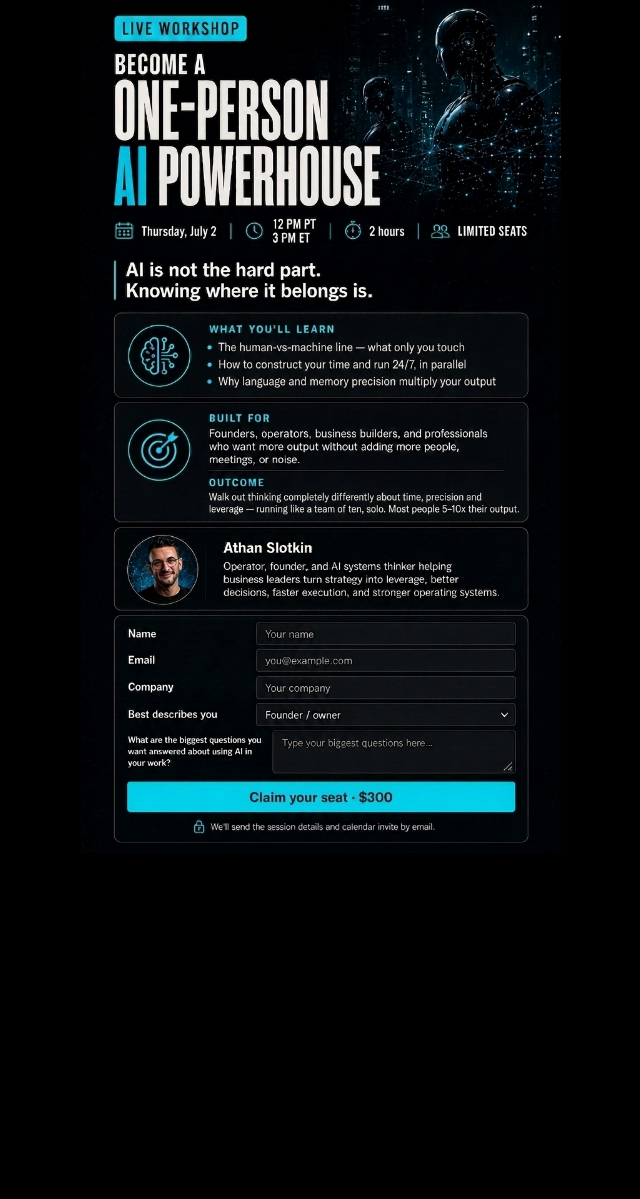
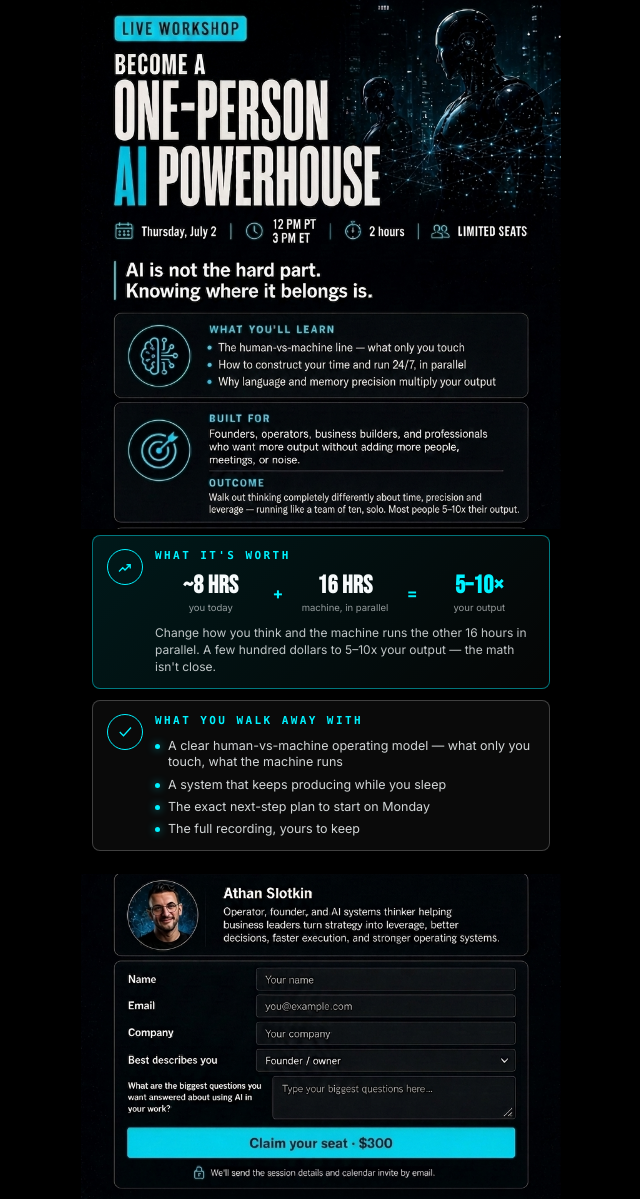
Before and after one commit to Tools-AS/one-person-ai-powerhouse, a plain HTML site: page index.html in a window 1280 px wide. Shown: the whole page, without its empty margins (319-959 px from the left). Before the commit the page ends 853 px from the top, so only its background shows below. Drawn offline with Linux system fonts and the light colour scheme.

Commit message:
Hybrid: your exact hero+bio/form pixels, numbers + takeaways inserted in your style
Co-Authored-By: Claude Opus 4.8 <noreply@anthropic.com>

```diff
--- a/index.html
+++ b/index.html
@@ -4,36 +4,91 @@
     <meta charset="UTF-8" />
     <meta name="viewport" content="width=device-width, initial-scale=1.0" />
     <title>Become a One-Person AI Powerhouse — Live Workshop</title>
-    <meta name="description" content="A 2-hour live workshop on Thursday, July 2. Walk out a one-person machine — more output, faster decisions, real leverage." />
+    <meta name="description" content="A 2-hour live workshop, Thursday July 2. Walk out a one-person machine — most people 5–10x their output." />
+    <link rel="preconnect" href="https://fonts.googleapis.com" />
+    <link rel="preconnect" href="https://fonts.gstatic.com" crossorigin />
+    <link href="https://fonts.googleapis.com/css2?family=Bebas+Neue&family=Inter:wght@400;500;700;800;900&display=swap" rel="stylesheet" />
     <style>
+      :root {
+        --cyan: #00f2ff;
+        --font: Inter, ui-sans-serif, system-ui, -apple-system, BlinkMacSystemFont, "Segoe UI", sans-serif;
+        --mono: "SFMono-Regular", Consolas, "Liberation Mono", monospace;
+        --display: "Druk Condensed", "Bebas Neue Pro", "Bebas Neue", "Impact", "Arial Narrow", sans-serif;
+      }
+      * { box-sizing: border-box; }
       html, body { margin: 0; background: #000; }
-      .wrap { width: min(100%, 480px); margin: 0 auto; position: relative; line-height: 0; }
-      .page { width: 100%; display: block; }
-      .claim {
-        position: absolute;
-        left: 8.5%;
-        top: 90.4%;
-        width: 83%;
-        height: 5.6%;
-        cursor: pointer;
-        border-radius: 6px;
-        background: transparent;
-        display: block;
-      }
-      .claim:focus-visible { outline: 2px solid #00f2ff; outline-offset: 2px; }
+      body { font-family: var(--font); }
+      .wrap { width: min(100%, 480px); margin: 0 auto; background: #000; }
+      .part { display: block; width: 100%; }
+
+      .inserted { background: #000; padding: 6px 2.3% 12px; }
+      .ibox { display: grid; grid-template-columns: 36px minmax(0,1fr); gap: 12px; align-items: start; border: 1px solid rgba(255,255,255,0.22); border-radius: 8px; background: rgba(255,255,255,0.04); padding: 13px 14px; margin: 0 0 11px; }
+      .iboxIco { width: 36px; height: 36px; border-radius: 999px; border: 1.5px solid var(--cyan); display: flex; align-items: center; justify-content: center; }
+      .iboxIco svg { width: 18px; height: 18px; stroke: var(--cyan); fill: none; stroke-width: 1.7; }
+      .iworth { background: linear-gradient(135deg, rgba(0,242,255,0.10), rgba(255,255,255,0.02)); border-color: rgba(0,242,255,0.45); }
+      .ihead { color: var(--cyan); font-family: var(--mono); font-size: 11px; font-weight: 900; letter-spacing: 0.22em; text-transform: uppercase; margin: 0 0 11px; }
+      .istats { display: grid; grid-template-columns: 1fr auto 1fr auto 1fr; align-items: center; gap: 6px; margin-bottom: 11px; }
+      .istat { text-align: center; }
+      .istat b { display: block; font-family: var(--display); font-size: 25px; line-height: 1; color: #f6fafb; letter-spacing: 0.01em; }
+      .istat b.hot { color: var(--cyan); }
+      .istat small { display: block; margin-top: 4px; color: rgba(246,250,251,0.6); font-size: 9.5px; line-height: 1.2; }
+      .iop { color: var(--cyan); font-size: 16px; font-weight: 700; }
+      .inote { margin: 0; color: rgba(246,250,251,0.78); font-size: 12px; line-height: 1.42; }
+      .ilist { list-style: none; margin: 0; padding: 0; display: grid; gap: 6px; }
+      .ilist li { display: flex; gap: 8px; align-items: flex-start; color: rgba(246,250,251,0.85); font-size: 12.5px; line-height: 1.3; }
+      .ilist li::before { content: ""; flex: 0 0 auto; width: 5px; height: 5px; margin-top: 6px; border-radius: 999px; background: var(--cyan); box-shadow: 0 0 8px rgba(0,242,255,0.7); }
+
+      .bottom { position: relative; line-height: 0; }
+      .claim { position: absolute; left: 9%; top: 76.5%; width: 82%; height: 12%; cursor: pointer; border-radius: 6px; background: transparent; display: block; }
+      .claim:focus-visible { outline: 2px solid var(--cyan); outline-offset: 2px; }
     </style>
   </head>
   <body>
     <main class="wrap">
-      <img class="page" src="signup_final.png" alt="Become a One-Person AI Powerhouse — paid live workshop, Thursday July 2, 12 PM PT / 3 PM ET, 2 hours, $300" />
-      <a class="claim" id="claim" href="#" rel="noopener" aria-label="Claim your seat — $300"></a>
+      <img class="part" src="part_top.png" alt="Become a One-Person AI Powerhouse — live workshop. Thursday July 2, 12 PM PT / 3 PM ET, 2 hours. What you'll learn, built for, the outcome." />
+
+      <section class="inserted">
+        <div class="ibox iworth">
+          <span class="iboxIco"><svg viewBox="0 0 24 24"><path d="M4 18l5-5 3 3 7-7M14 9h5v5"/></svg></span>
+          <div>
+            <div class="ihead">What it's worth</div>
+            <div class="istats">
+              <div class="istat"><b>~8 hrs</b><small>you today</small></div>
+              <div class="iop">+</div>
+              <div class="istat"><b>16 hrs</b><small>machine, in parallel</small></div>
+              <div class="iop">=</div>
+              <div class="istat"><b class="hot">5–10×</b><small>your output</small></div>
+            </div>
+            <p class="inote">Change how you think and the machine runs the other 16 hours in parallel. A few hundred dollars to 5–10x your output — the math isn't close.</p>
+          </div>
+        </div>
+
+        <div class="ibox">
+          <span class="iboxIco"><svg viewBox="0 0 24 24"><path d="M5 12l5 5L20 6"/></svg></span>
+          <div>
+            <div class="ihead">What you walk away with</div>
+            <ul class="ilist">
+              <li>A clear human-vs-machine operating model — what only you touch, what the machine runs</li>
+              <li>A system that keeps producing while you sleep</li>
+              <li>The exact next-step plan to start on Monday</li>
+              <li>The full recording, yours to keep</li>
+            </ul>
+          </div>
+        </div>
+      </section>
+
+      <div class="bottom">
+        <img class="part" src="part_bottom.png" alt="Host: Athan Slotkin. Registration form. Claim your seat for $300." />
+        <a class="claim" id="claim" href="#" rel="noopener" aria-label="Claim your seat — $300"></a>
+      </div>
     </main>
+
     <script>
       var STRIPE_LINK = "";
       document.getElementById("claim").addEventListener("click", function (e) {
         e.preventDefault();
         if (STRIPE_LINK) { window.location.href = STRIPE_LINK; }
-        else { alert("Checkout is being connected — one moment. (Payment link goes live shortly.)"); }
+        else { alert("Checkout is being connected — one moment."); }
       });
     </script>
   </body>
```
Also changed, not shown: part_bottom.png (added), part_top.png (added), signup_final.png (deleted).
